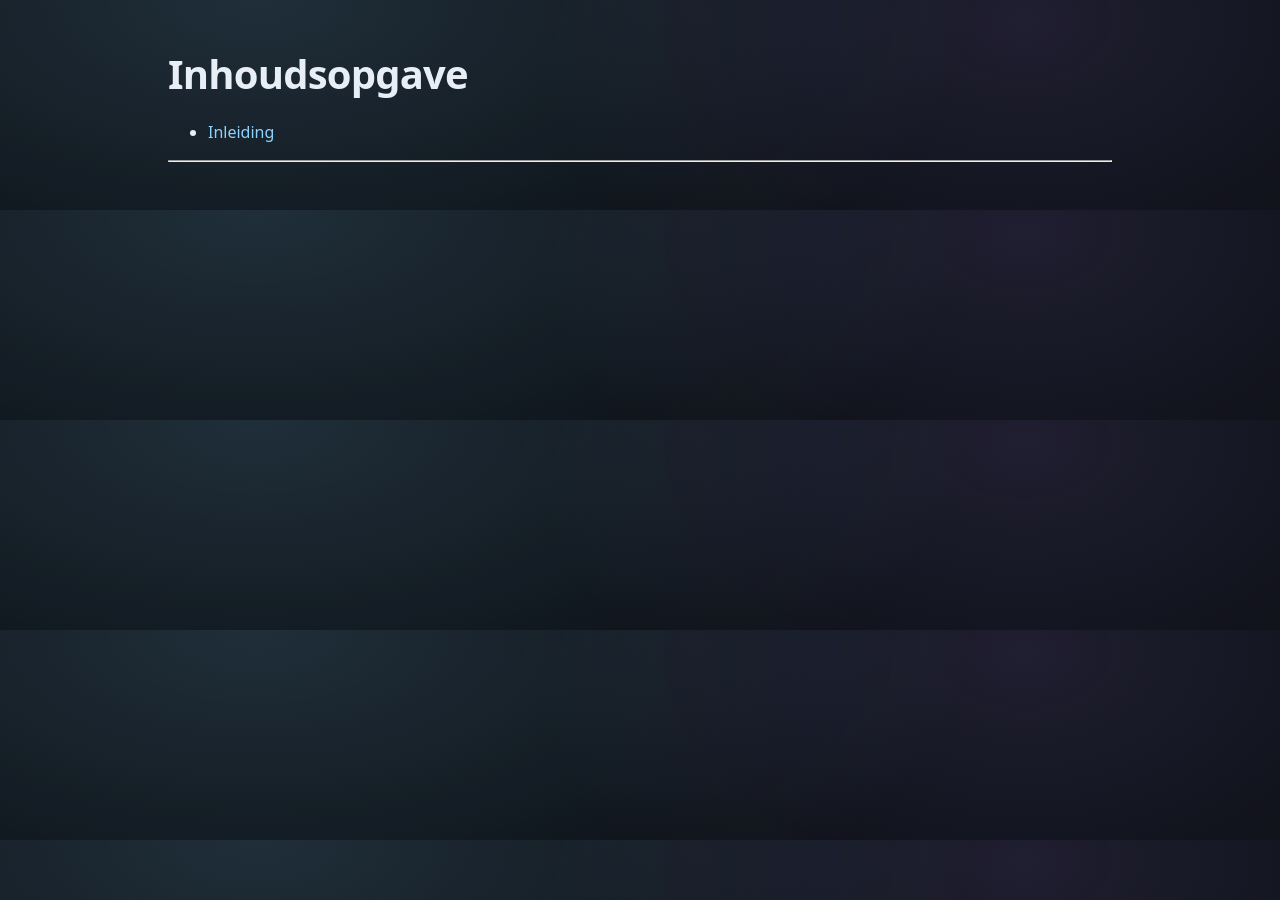
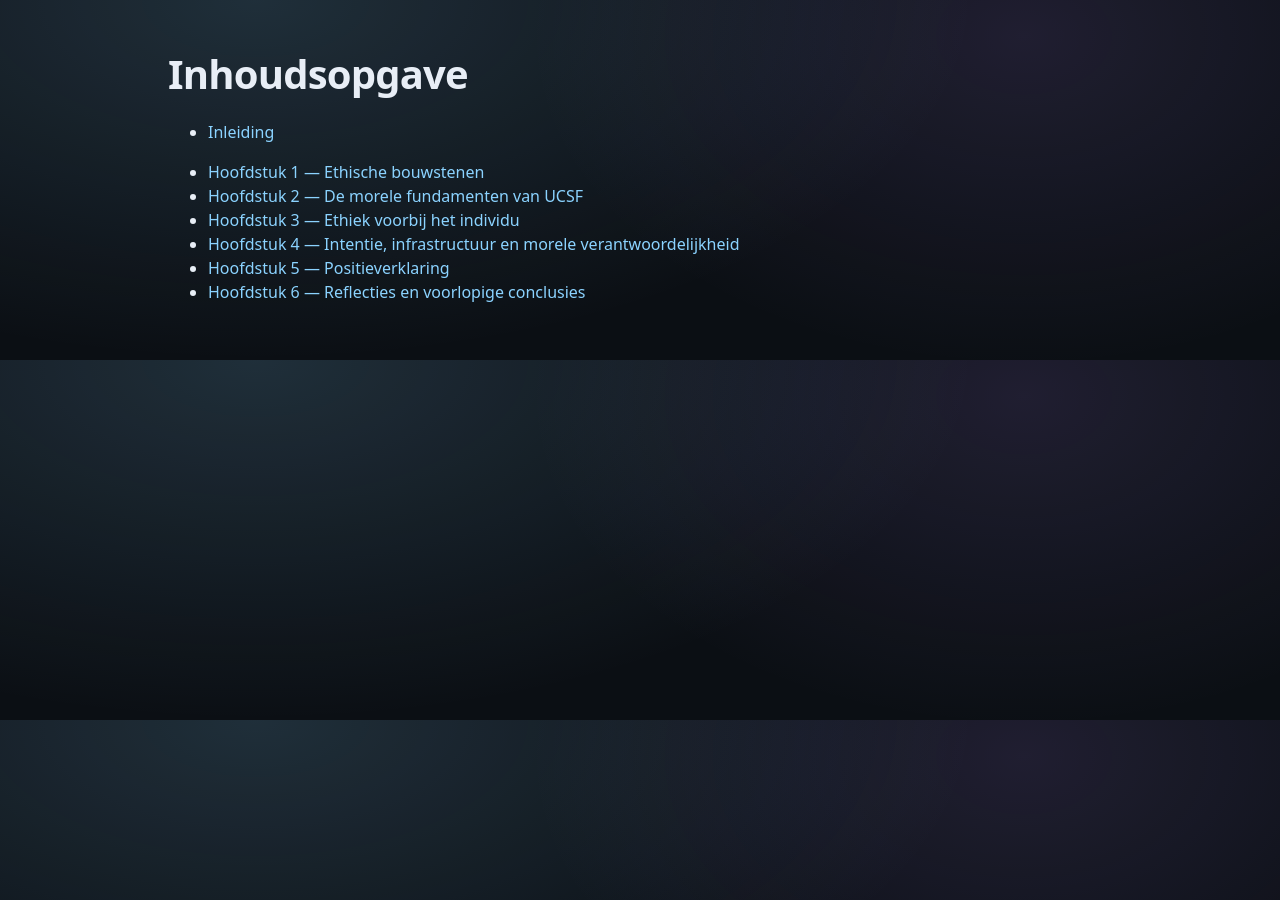
Before and after one commit to MartijnBruzzese/ModelHaven-Studio, a Jekyll site: the page built from POSITION_PAPERS/ETHICS/NL/ETHISCH_FUNDAMENT/inhoudsopgave.md, in a window 1280 px wide. Built offline with Jekyll 4.4.1, drawn with Linux system fonts in a browser that asks for light colours; our own code applies the rules of GitHub Pages for plain Markdown files.

Commit message:
Update inhoudsopgave.md

```diff
--- a/POSITION_PAPERS/ETHICS/NL/ETHISCH_FUNDAMENT/inhoudsopgave.md
+++ b/POSITION_PAPERS/ETHICS/NL/ETHISCH_FUNDAMENT/inhoudsopgave.md
@@ -1,6 +1,11 @@
-<a id="toc"></a>
+<a id="inhoudsopgave"></a>
 # Inhoudsopgave
 
-- [Inleiding](#inleiding)
+- [Inleiding](00_Inleiding.md)
 
----
+- [Hoofdstuk 1 — Ethische bouwstenen](#ch1)
+- [Hoofdstuk 2 — De morele fundamenten van UCSF](#ch2)
+- [Hoofdstuk 3 — Ethiek voorbij het individu](#ch3)
+- [Hoofdstuk 4 — Intentie, infrastructuur en morele verantwoordelijkheid](#ch4)
+- [Hoofdstuk 5 — Positieverklaring](#ch5)
+- [Hoofdstuk 6 — Reflecties en voorlopige conclusies](#ch6)
```
